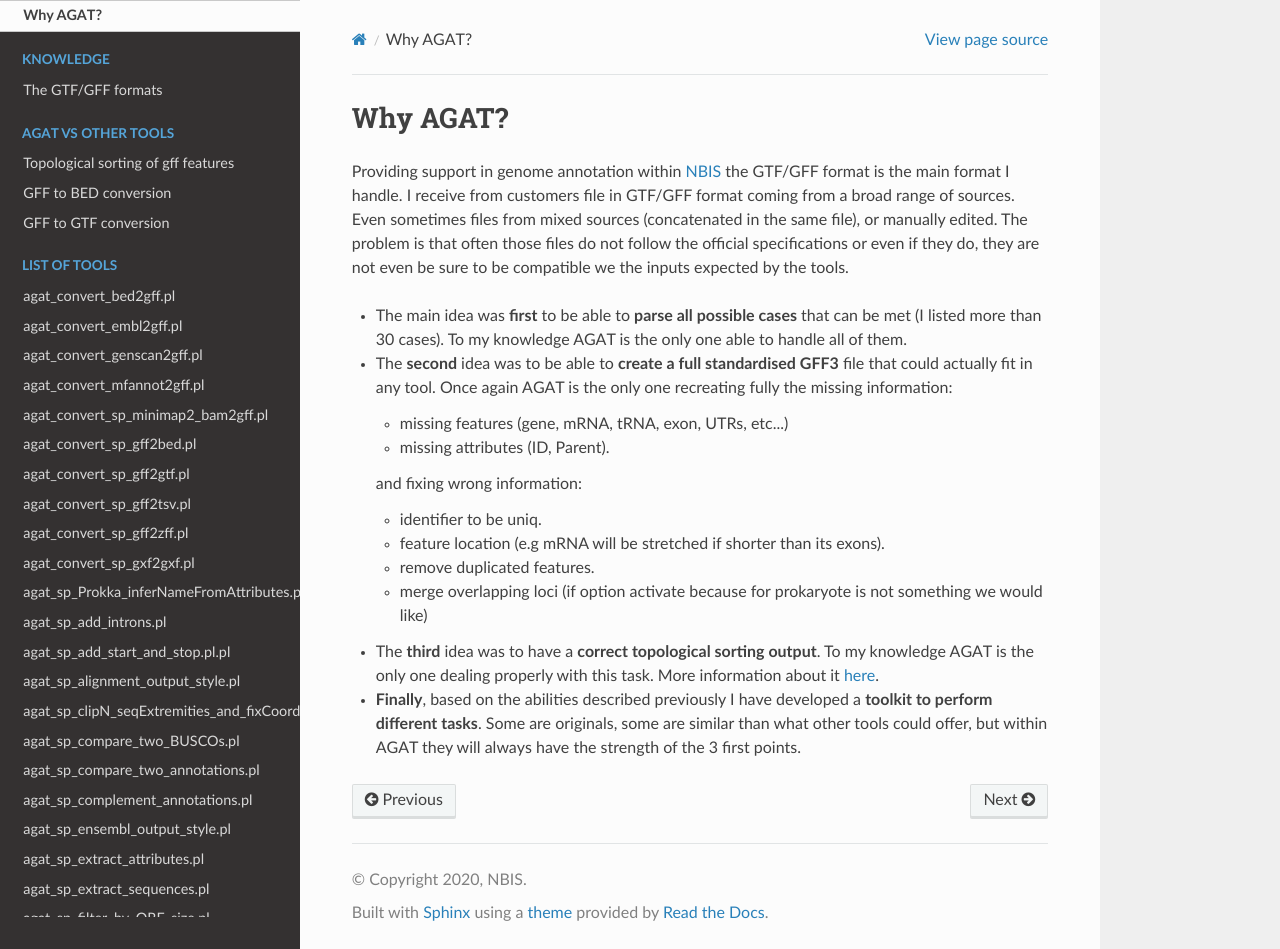
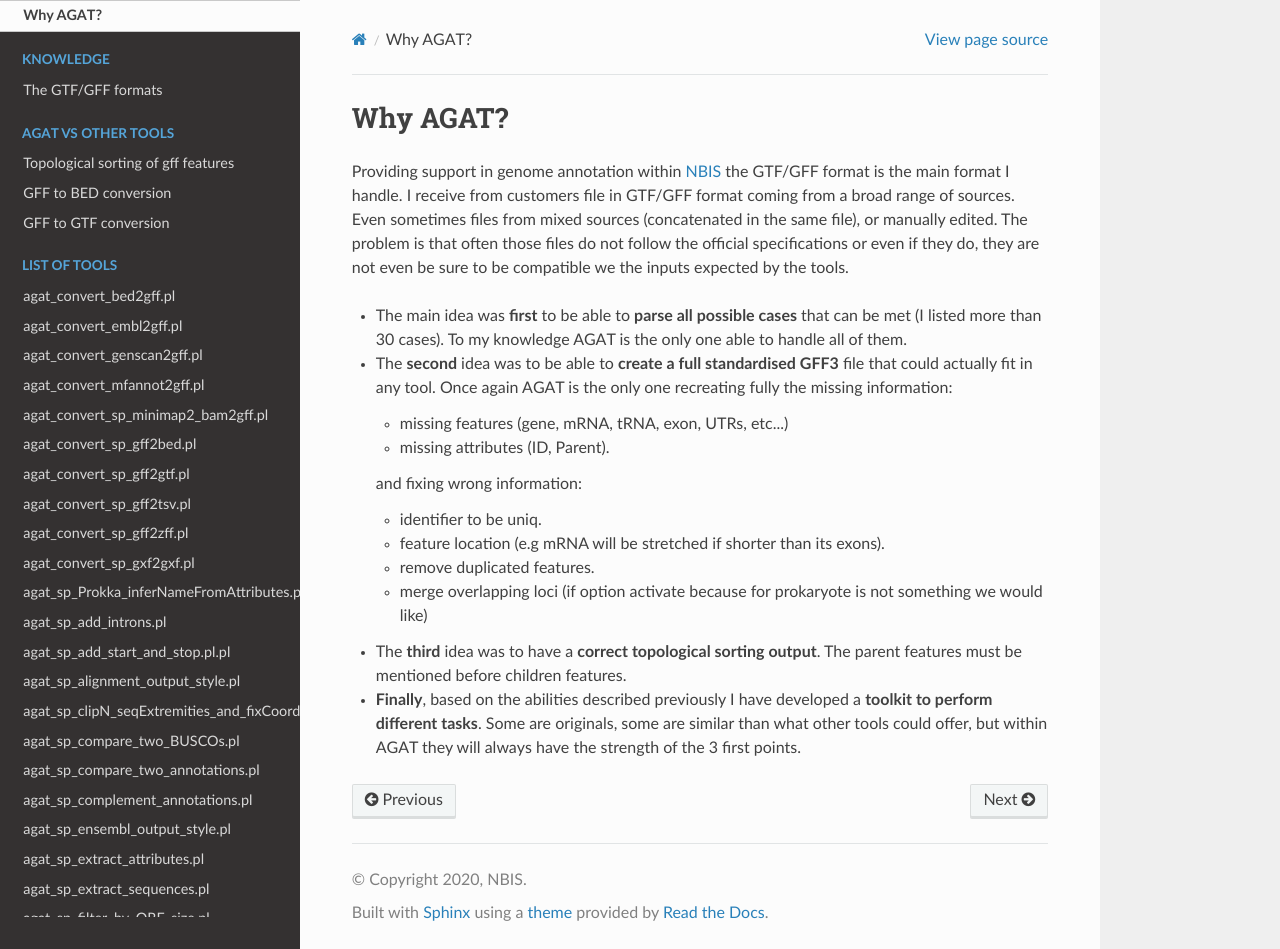
Before and after one commit to NBISweden/AGAT, a Sphinx documentation site: the page built from docs/why_agat.md, in a window 1280 px wide and 949 px high. Built offline with Sphinx 7.4.7 and the Read the Docs theme 2.0.0, drawn with Linux system fonts in a browser that asks for light colours; pages that are not in the unit, such as notebooks, are missing from menus.

Commit message:
doc fix rendering

```diff
--- a/docs/index.rst
+++ b/docs/index.rst
@@ -1,7 +1,7 @@
 Welcome to AGAT's documentation!
 ================================
 
-Another GTF/GFF Analysis Toolkit
+AGAT: Another GTF/GFF Analysis Toolkit
 ----------------------------------------
 
 **A GFF/GTF toolkit allowing you to perform almost everything you might want to achieve ^^**
--- a/docs/why_agat.md
+++ b/docs/why_agat.md
@@ -17,6 +17,6 @@ Once again AGAT is the only one recreating fully the missing information:
    * remove duplicated features.
    * merge overlapping loci (if option activate because for prokaryote is not something we would like)
 
-* The **third** idea was to have a **correct topological sorting output**. To my knowledge AGAT is the only one dealing properly with this task. More information about it [here](https://github.com/NBISweden/AGAT/wiki/Topological-sorting-of-gff-features).
+* The **third** idea was to have a **correct topological sorting output**. The parent features must be mentioned before children features.
 
 * **Finally**, based on the abilities described previously I have developed a **toolkit to perform different tasks**. Some are originals, some are similar than what other tools could offer, but within AGAT they will always have the strength of the 3 first points.
```
